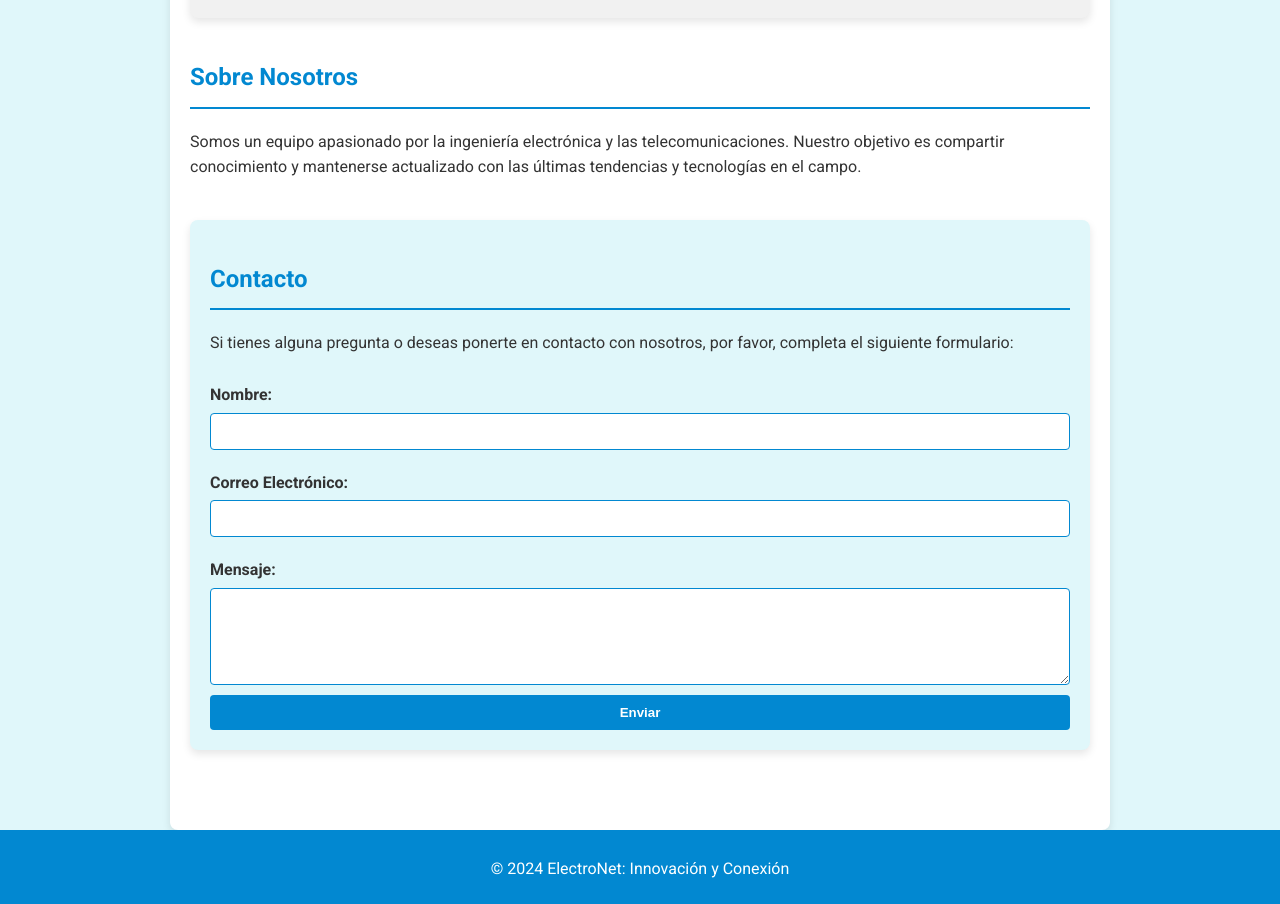
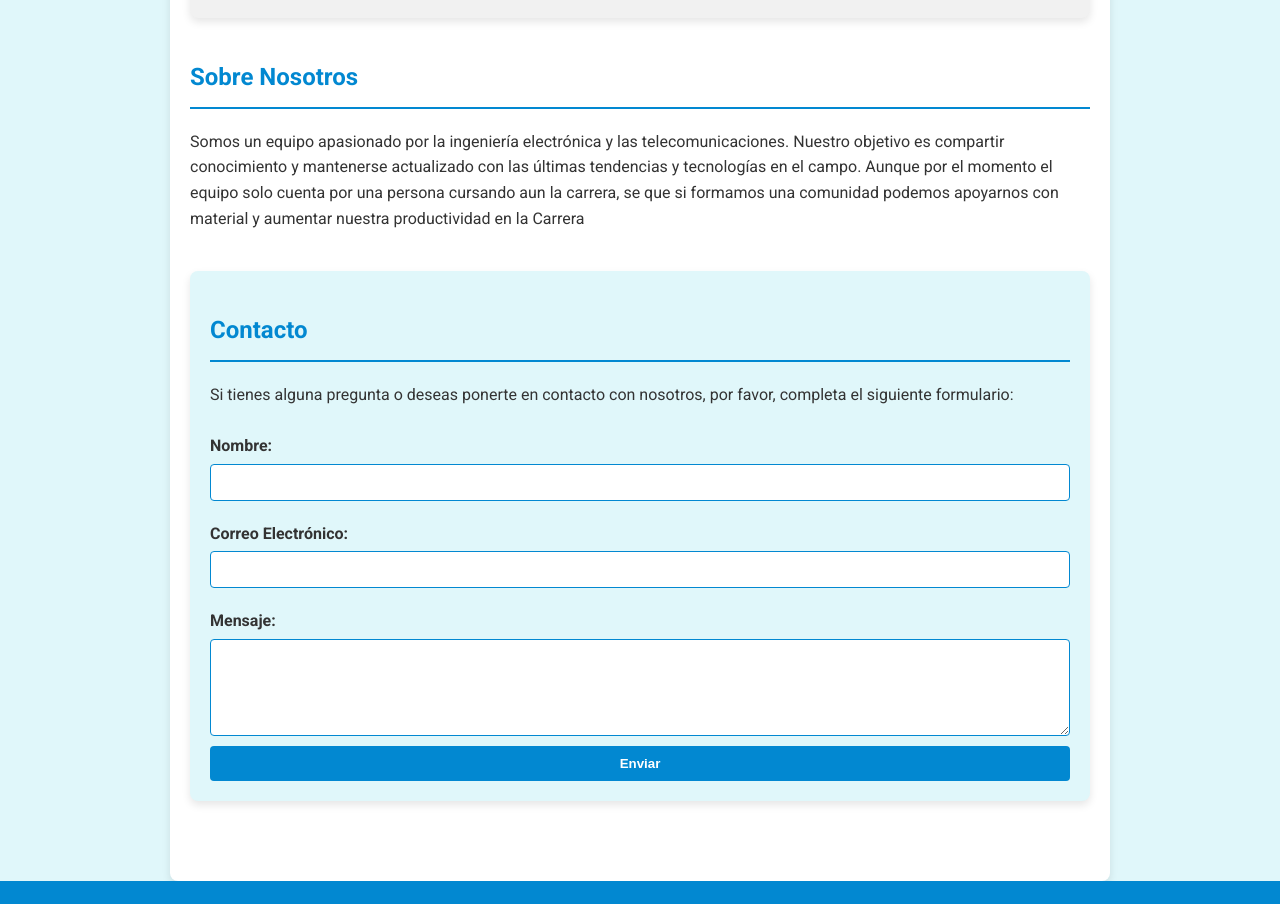
Before and after one commit to LuIngElecTeleco04/LuIngElecTeleco04.github.io, a plain HTML site: page index.html in a window 1280 px wide. Shown: the part 3240-4144 px from the top of the page. Drawn offline with Linux system fonts and the light colour scheme.

Commit message:
Update index.html

```diff
--- a/index.html
+++ b/index.html
@@ -61,7 +61,7 @@
         </section>
         <section id="sobre-nosotros">
             <h2>Sobre Nosotros</h2>
-            <p>Somos un equipo apasionado por la ingeniería electrónica y las telecomunicaciones. Nuestro objetivo es compartir conocimiento y mantenerse actualizado con las últimas tendencias y tecnologías en el campo.</p>
+            <p>Somos un equipo apasionado por la ingeniería electrónica y las telecomunicaciones. Nuestro objetivo es compartir conocimiento y mantenerse actualizado con las últimas tendencias y tecnologías en el campo. Aunque por el momento el equipo solo cuenta por una persona cursando aun la carrera, se que si formamos una comunidad podemos apoyarnos con material y aumentar nuestra productividad en la Carrera</p>
         </section>
         <section id="contacto">
             <h2>Contacto</h2>
```
